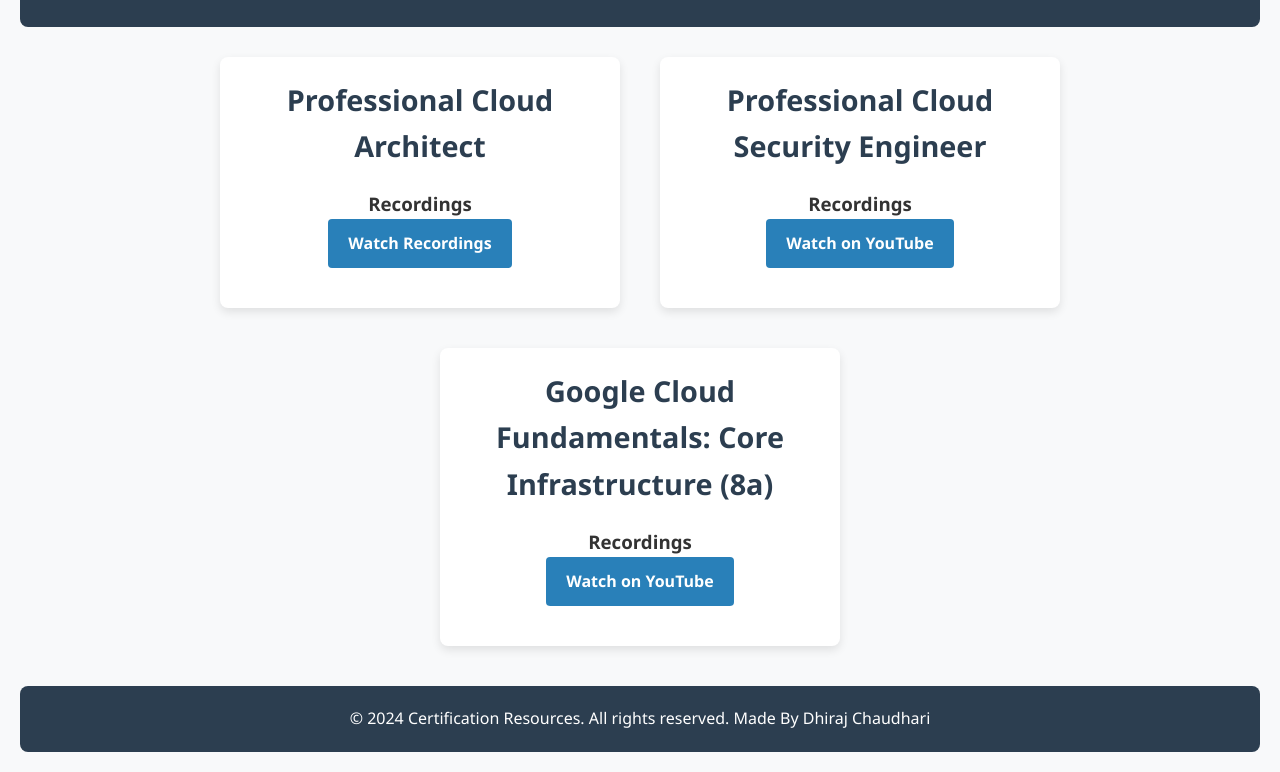
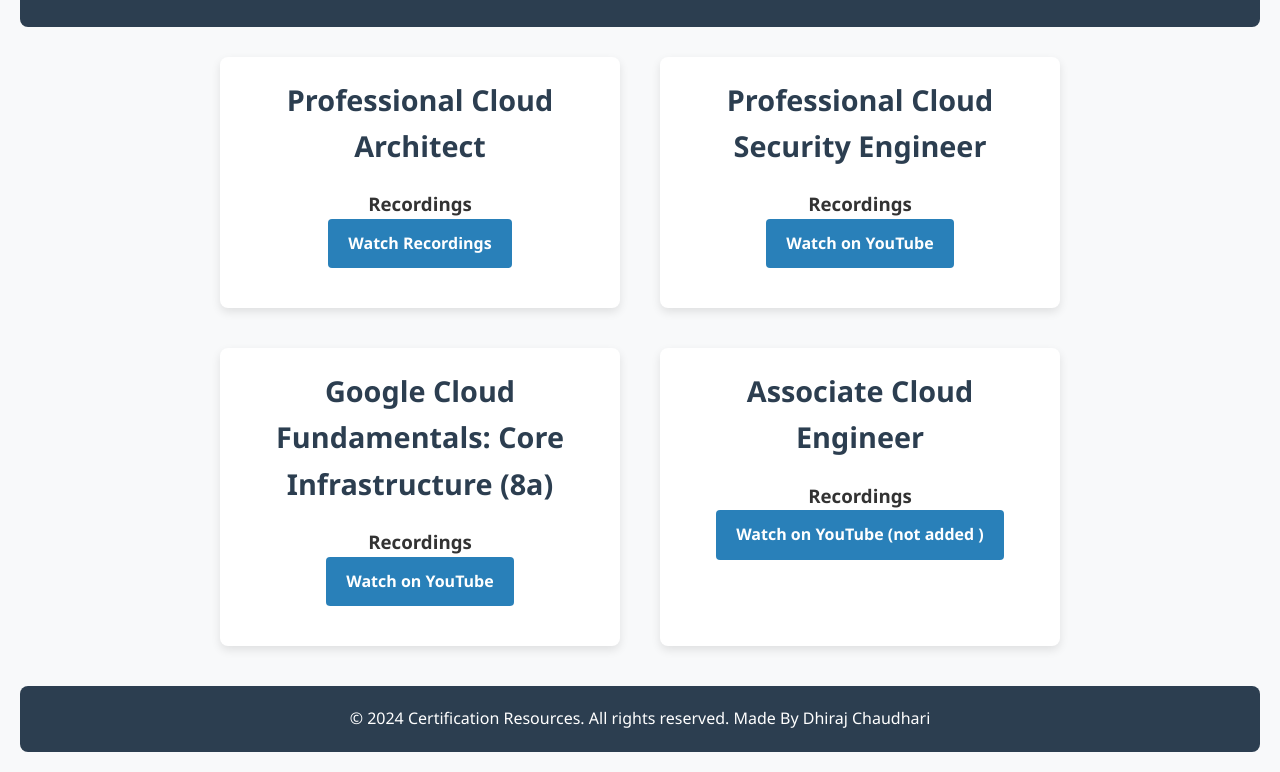
Before and after one commit to dhirajchaudhari20/Certification-Resources, a plain HTML site: page index.html in a window 1280 px wide. Shown: the part 158-930 px from the top of the page. Drawn offline with Linux system fonts and the light colour scheme.

Commit message:
Initial commit

```diff
--- a/index.html
+++ b/index.html
@@ -154,6 +154,17 @@
             </div>
 
         </div>
+        <div class="certification-card">
+            <h2>Associate Cloud Engineer</h2>
+
+            <div class="resource-box">
+                <h3>Recordings</h3>
+                <a href="
+                " target="_blank">Watch on YouTube (not added ) </a>
+            </div>
+
+        </div>
+
     </div>
 
 
```
